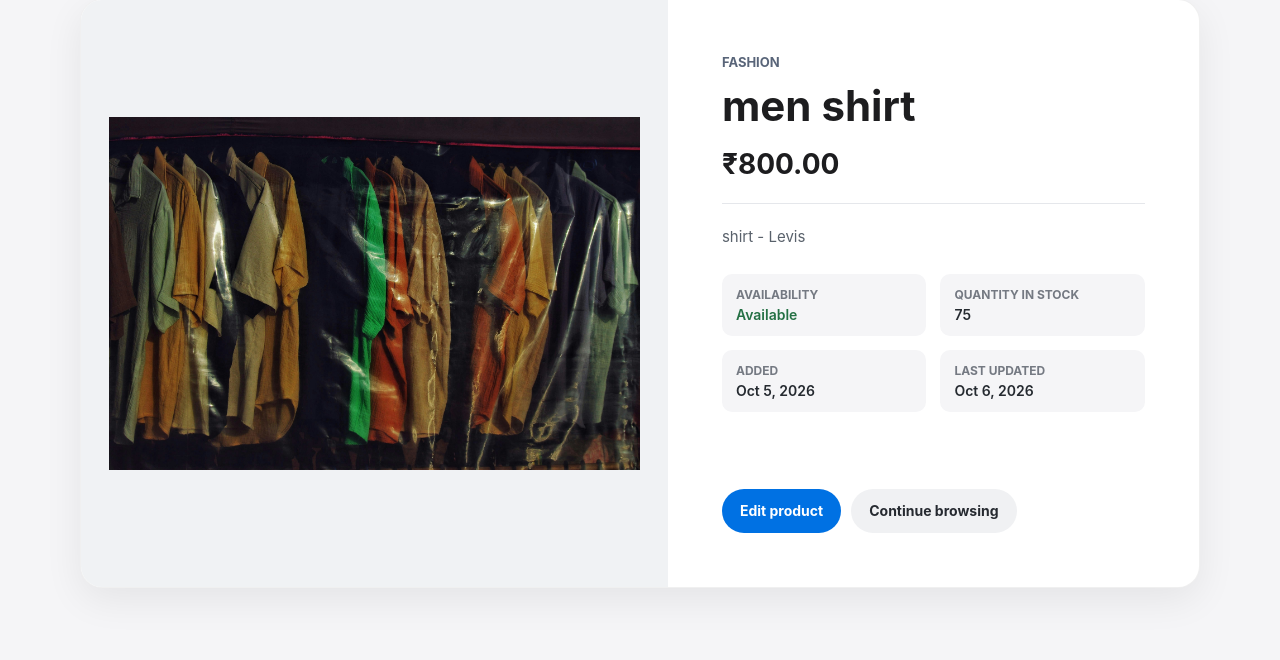
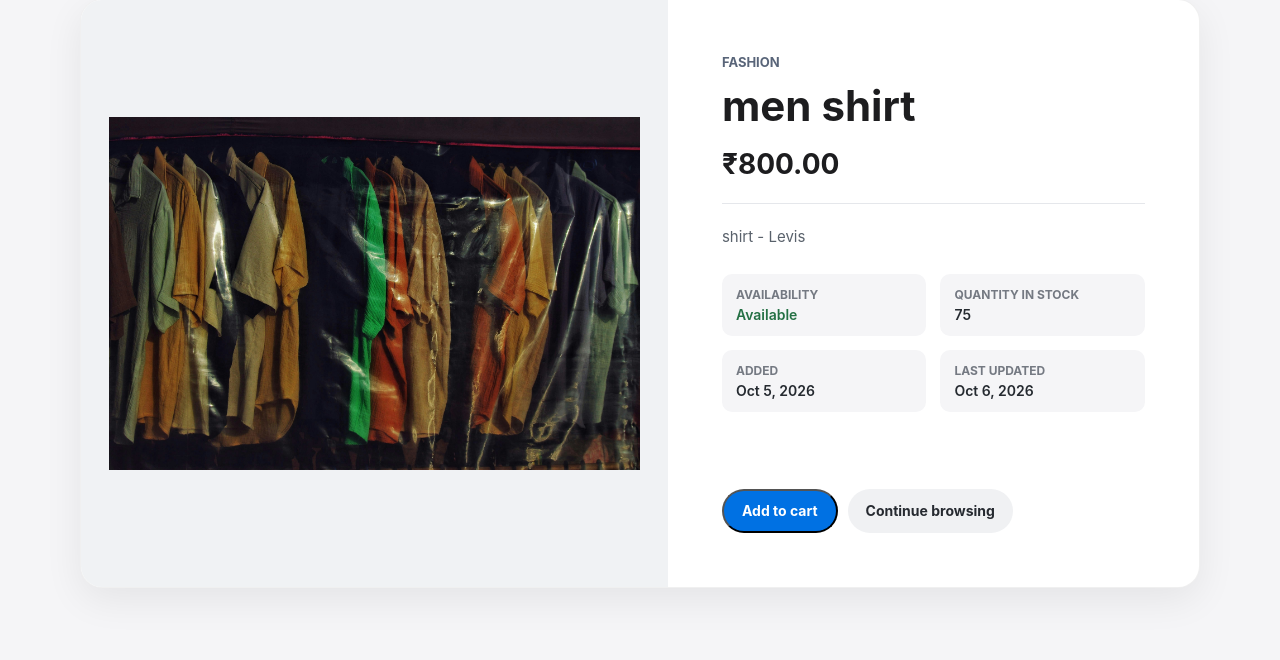
Before and after one commit to vardhanguru/ecommerce_sep, a Django app: page /products/details/6/ in a window 1280 px wide. Shown: the part 160-820 px from the top of the page. Run offline with Django 5.2, Linux system fonts and the light colour scheme; data comes from the database, SQL or seed files in the repository.

Commit message:
Implement seller-specific and buyer-specific actions
Add conditional actions for seller and buyer in product details.

```diff
--- a/templates/products/product_details.html
+++ b/templates/products/product_details.html
@@ -237,7 +237,15 @@
             </dl>
 
             <div class="detail-actions">
+                {% if seller %}
                 <a class="detail-button detail-button-primary" href="{% url 'product_update' product.pk %}">Edit product</a>
+                {% else %}
+                <form method="post" action="{% url 'add_to_cart' product.pk %}">
+                    {% csrf_token %}
+                    <button class="detail-button detail-button-primary" type="submit">Add to cart</button>
+                </form>
+                {% endif %}
+
                 <a class="detail-button detail-button-secondary" href="{% url 'product_list' %}">Continue browsing</a>
             </div>
         </div>
```
